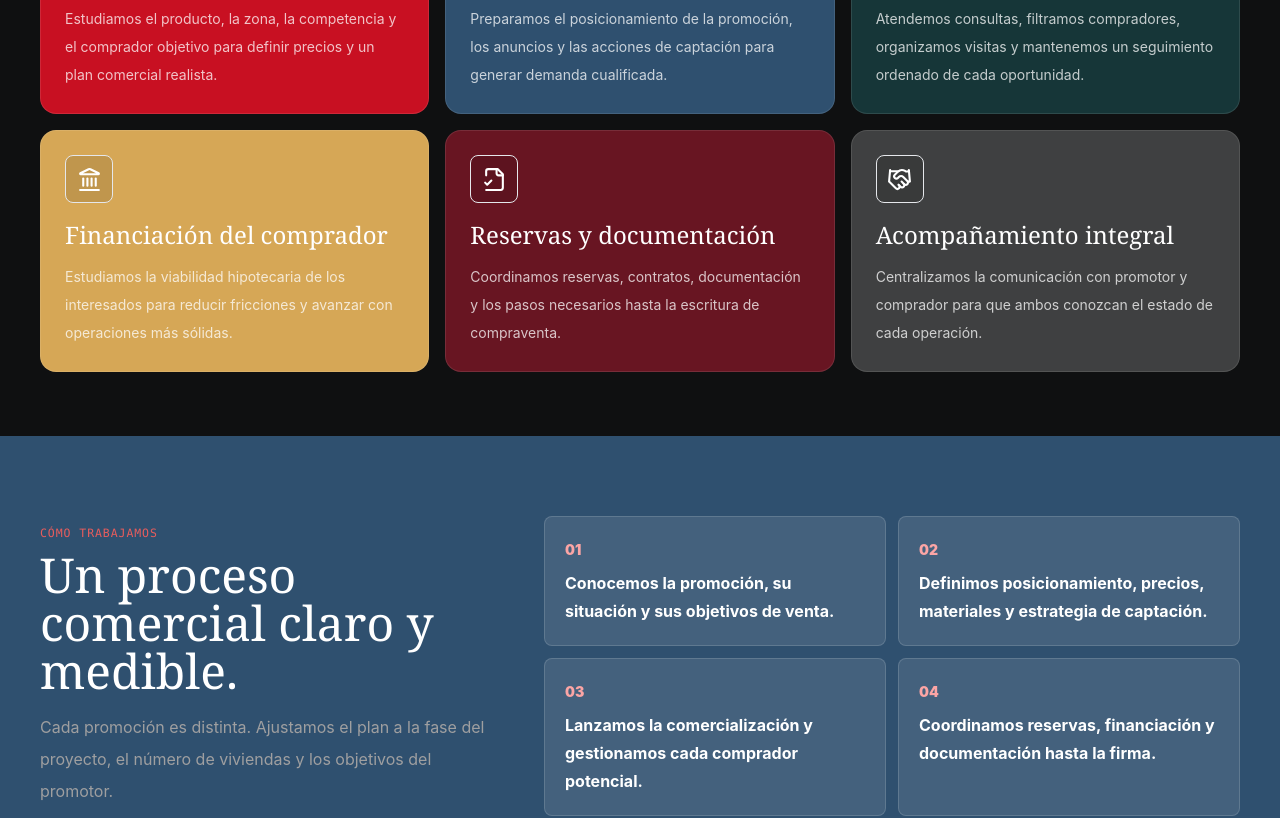
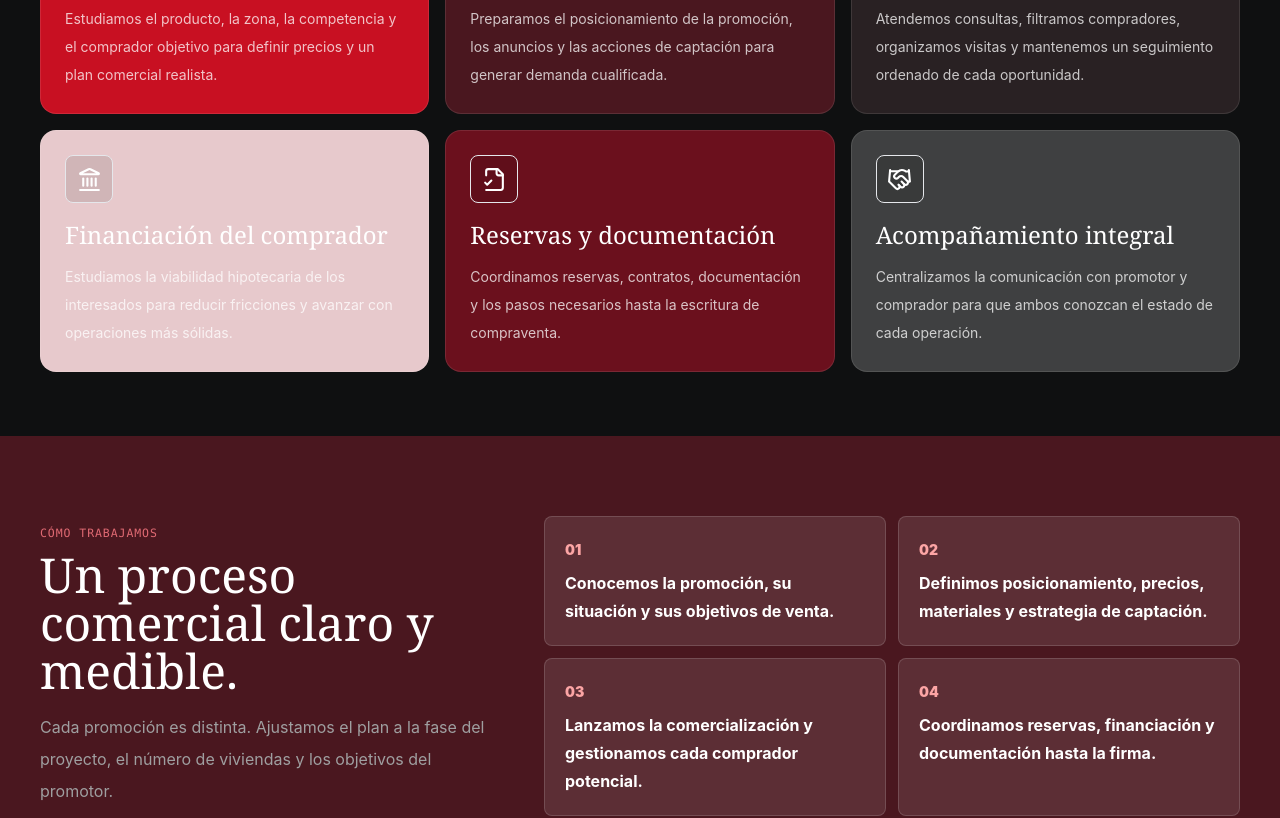
Before and after one commit to rederbeats/aktua-home-web, a Next.js app: page /obra-nueva in a window 1280 px wide. Shown: the part 1320-2138 px from the top of the page. Built offline with nearby package versions, Linux system fonts and the light colour scheme; no server answers.

Commit message:
Unificar la paleta con la identidad roja de Aktua

```diff
--- a/app/globals.css
+++ b/app/globals.css
@@ -12,11 +12,11 @@
   --origin-ash: #9f9fa0;
   --origin-cloud: #f5f5f7;
   --origin-iris: #c81022;
-  --aktua-coral: #e85d5d;
-  --aktua-wine: #681522;
-  --aktua-petrol: #163638;
-  --aktua-blue: #2f506f;
-  --aktua-gold: #d6a756;
+  --aktua-coral: #e06a73;
+  --aktua-wine: #6b101d;
+  --aktua-charcoal: #292123;
+  --aktua-oxblood: #4a171f;
+  --aktua-blush: #e7c9cc;
 }
 
 * {
--- a/app/hipotecas/page.tsx
+++ b/app/hipotecas/page.tsx
@@ -28,7 +28,7 @@ export default async function MortgagesPage({ searchParams }: { searchParams: Pr
       ) : null}
 
       <section className="container py-10 md:py-14">
-        <div className="rounded-2xl border border-white/10 bg-[#2f506f] p-6 md:p-8">
+        <div className="rounded-2xl border border-white/10 bg-[#4a171f] p-6 md:p-8">
           <p className="section-kicker">Financiación hipotecaria en toda España</p>
           <h1 className="mt-2 text-4xl font-black leading-tight md:text-6xl">Hipotecas de hasta el 95%</h1>
           <p className="mt-4 max-w-3xl text-lg leading-8 text-neutral-600">
@@ -48,7 +48,7 @@ export default async function MortgagesPage({ searchParams }: { searchParams: Pr
       <MortgageSimulator />
 
       <section id="consulta-hipoteca" className="container scroll-mt-28 pb-12 md:pb-16">
-        <div className="grid gap-6 rounded-2xl border border-white/10 bg-[#681522] p-5 md:p-8 lg:grid-cols-[0.8fr_1.2fr]">
+        <div className="grid gap-6 rounded-2xl border border-white/10 bg-[#6b101d] p-5 md:p-8 lg:grid-cols-[0.8fr_1.2fr]">
           <div>
             <p className="section-kicker">Estudio personalizado</p>
             <h2 className="mt-2 text-3xl font-black leading-tight md:text-4xl">Consultar financiación</h2>
--- a/app/obra-nueva/page.tsx
+++ b/app/obra-nueva/page.tsx
@@ -60,10 +60,10 @@ const services = [
 
 const serviceTones = [
   "bg-[#c81022]",
-  "bg-[#2f506f]",
-  "bg-[#163638]",
-  "bg-[#d6a756] text-black",
-  "bg-[#681522]",
+  "bg-[#4a171f]",
+  "bg-[#292123]",
+  "bg-[#e7c9cc] text-black",
+  "bg-[#6b101d]",
   "bg-[#3f4041]"
 ];
 
@@ -160,7 +160,7 @@ export default async function NewBuildPage({ searchParams }: { searchParams: Pro
         </div>
       </section>
 
-      <section className="bg-[#2f506f] py-14 text-white md:py-20">
+      <section className="bg-[#4a171f] py-14 text-white md:py-20">
         <div className="container grid gap-10 lg:grid-cols-[0.8fr_1.2fr] lg:items-center">
           <div>
             <p className="section-kicker text-red-300">Cómo trabajamos</p>
--- a/app/page.tsx
+++ b/app/page.tsx
@@ -44,10 +44,10 @@ const steps = [
 
 const serviceTones = [
   "bg-[#c81022] text-white",
-  "bg-[#2f506f] text-white",
-  "bg-[#d6a756] text-black",
-  "bg-[#681522] text-white",
-  "bg-[#163638] text-white"
+  "bg-[#4a171f] text-white",
+  "bg-[#e7c9cc] text-black",
+  "bg-[#6b101d] text-white",
+  "bg-[#292123] text-white"
 ];
 
 export default async function HomePage({ searchParams }: { searchParams: Promise<{ lead?: string }> }) {
@@ -122,17 +122,17 @@ export default async function HomePage({ searchParams }: { searchParams: Promise
         </div>
       </section>
 
-      <section className="bg-[#163638] py-12 md:py-16">
+      <section className="bg-[#292123] py-12 md:py-16">
         <div className="container">
           <div className="mb-5 max-w-3xl">
-            <p className="section-kicker text-[#f0c36d]">Buscar vivienda</p>
+            <p className="section-kicker text-[#f0b1b7]">Buscar vivienda</p>
             <h2 className="mt-2 text-3xl font-black leading-tight md:text-5xl">Encuentra una casa que encaje contigo, no solo con el presupuesto.</h2>
           </div>
           <PropertySearch />
         </div>
       </section>
 
-      <section className="border-y border-white/10 bg-[#151d29] py-14 md:py-20">
+      <section className="border-y border-white/10 bg-[#1c1819] py-14 md:py-20">
         <div className="container grid gap-10 lg:grid-cols-[0.9fr_1.1fr] lg:items-start">
           <div>
             <p className="section-kicker">Servicios</p>
@@ -164,11 +164,11 @@ export default async function HomePage({ searchParams }: { searchParams: Promise
         </div>
       </section>
 
-      <section className="bg-[#21171b] py-14">
+      <section className="bg-[#25191c] py-14">
         <div className="container">
           <div className="mb-6 flex flex-wrap items-end justify-between gap-4">
             <div>
-              <p className="section-kicker text-[#d6a756]">Destacados</p>
+              <p className="section-kicker text-[#e7c9cc]">Destacados</p>
               <h2 className="mt-2 text-3xl font-black md:text-5xl">Viviendas publicadas</h2>
             </div>
             <Link href="/comprar" className="inline-flex h-11 items-center gap-2 rounded-lg border border-white/25 px-4 text-white transition hover:bg-white hover:text-black">
@@ -190,7 +190,7 @@ export default async function HomePage({ searchParams }: { searchParams: Promise
         </div>
       </section>
 
-      <section className="bg-[#681522] py-14 text-white md:py-20">
+      <section className="bg-[#6b101d] py-14 text-white md:py-20">
         <div className="container grid gap-10 lg:grid-cols-[0.9fr_1.1fr] lg:items-center">
           <div>
             <p className="section-kicker text-red-300">Método {siteConfig.brandName}</p>
@@ -221,8 +221,8 @@ function HeroStat({ value, label }: { value: string; label: string }) {
 
 function TrustItem({ icon, title, body }: { icon: React.ReactNode; title: string; body: string }) {
   return (
-    <article className="flex gap-3 bg-[#1b1c1d] p-5 transition odd:border-t-2 odd:border-[#c81022] even:border-t-2 even:border-[#d6a756] hover:bg-[#2e2e2e]">
-      <div className="mt-1 text-[#e85d5d]">{icon}</div>
+    <article className="flex gap-3 bg-[#1b1c1d] p-5 transition odd:border-t-2 odd:border-[#c81022] even:border-t-2 even:border-[#e7c9cc] hover:bg-[#2e2e2e]">
+      <div className="mt-1 text-[#e06a73]">{icon}</div>
       <div>
         <h2 className="text-lg">{title}</h2>
         <p className="mt-1 text-sm text-neutral-600">{body}</p>
--- a/app/servicios/page.tsx
+++ b/app/servicios/page.tsx
@@ -42,16 +42,16 @@ const services = [
 
 const serviceTones = [
   "bg-[#c81022] text-white",
-  "bg-[#2f506f] text-white",
-  "bg-[#d6a756] text-black",
-  "bg-[#681522] text-white",
-  "bg-[#163638] text-white"
+  "bg-[#4a171f] text-white",
+  "bg-[#e7c9cc] text-black",
+  "bg-[#6b101d] text-white",
+  "bg-[#292123] text-white"
 ];
 
 export default function ServicesPage() {
   return (
     <section className="container py-10 md:py-14">
-      <div className="rounded-2xl border border-white/10 bg-[#2f506f] p-6 md:p-8">
+      <div className="rounded-2xl border border-white/10 bg-[#4a171f] p-6 md:p-8">
         <p className="section-kicker">Servicios</p>
         <h1 className="mt-2 text-4xl font-black leading-tight md:text-6xl">Soluciones completas para tu operación inmobiliaria</h1>
         <p className="mt-4 max-w-3xl text-lg leading-8 text-neutral-600">
--- a/components/mortgages/mortgage-simulator.tsx
+++ b/components/mortgages/mortgage-simulator.tsx
@@ -115,7 +115,7 @@ export function MortgageSimulator() {
               <ResultRow label="Importe total" value={formatCurrency(result.totalPaid)} />
             </div>
 
-            <div className="mt-8 rounded-2xl bg-[#d6a756] p-5 text-black">
+            <div className="mt-8 rounded-2xl bg-[#e7c9cc] p-5 text-black">
               <div className="flex items-center gap-2 text-sm font-black">
                 <Zap size={16} />
                 Ingresos recomendados
--- a/components/properties/property-card.tsx
+++ b/components/properties/property-card.tsx
@@ -5,13 +5,13 @@ import type { PublicPropertyCard as PropertyCardType } from "@/lib/properties/pu
 
 export function PropertyCard({ property }: { property: PropertyCardType }) {
   return (
-    <article className="group overflow-hidden rounded-2xl border border-white/10 border-t-[#c81022] border-t-2 bg-[#263039] transition duration-200 hover:bg-[#30404b]">
+    <article className="group overflow-hidden rounded-2xl border border-white/10 border-t-[#c81022] border-t-2 bg-[#2a2527] transition duration-200 hover:bg-[#393033]">
       <Link href={`/comprar/${property.slug}`} className="block focus:outline-none focus:ring-2 focus:ring-white focus:ring-offset-2 focus:ring-offset-black">
         <div className="relative aspect-[4/3] bg-neutral-100">
           <Image src={property.imageUrl} alt={property.title} fill className="object-cover transition duration-500 group-hover:scale-105" />
           <div className="absolute inset-x-0 bottom-0 h-24 bg-gradient-to-t from-black/50 to-transparent" />
           {property.isFeatured ? (
-            <span className="origin-label absolute left-3 top-3 rounded-full bg-[#d6a756] px-3 py-1 text-black">
+            <span className="origin-label absolute left-3 top-3 rounded-full bg-[#e7c9cc] px-3 py-1 text-black">
               Destacado
             </span>
           ) : null}
--- a/components/properties/property-search.tsx
+++ b/components/properties/property-search.tsx
@@ -3,7 +3,7 @@ import type { PropertyFilters } from "@/lib/properties/public-properties";
 
 export function PropertySearch({ filters = {} }: { filters?: PropertyFilters }) {
   return (
-    <form className="rounded-2xl border border-white/15 bg-[#102829] p-4 md:p-6">
+    <form className="rounded-2xl border border-white/15 bg-[#201b1c] p-4 md:p-6">
       <div className="grid gap-3 lg:grid-cols-[1.35fr_repeat(5,1fr)_auto]">
         <label className="grid gap-1 text-sm font-semibold text-neutral-700">
           Zona
```
Also changed, not shown: app/contacto/page.tsx (+4 -4 lines), app/demo/residencial-alboran/page.tsx (+12 -12 lines).
